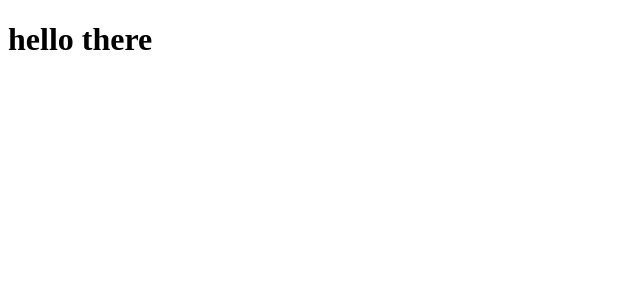
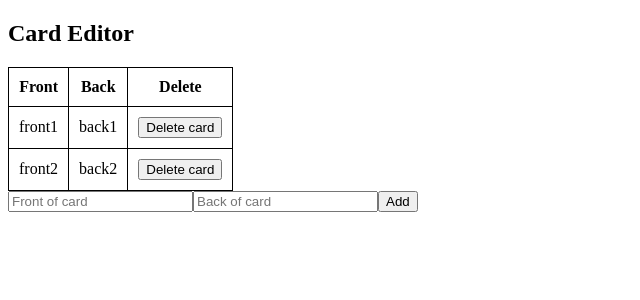
Before and after one commit to caseydara/bootcamp, a React (Create React App) app: page / in a window 1280 px wide. Shown: the top 300 px of the page, without its empty margins (0-640 px from the left). Built offline with nearby package versions, Linux system fonts and the light colour scheme.

Commit message:
part 2 changes

```diff
--- a/src/App.js
+++ b/src/App.js
@@ -1,7 +1,22 @@
-function App() {
-  return (
-    <h1>hello there</h1>
-  );
+import React from 'react';
+// import { findRenderedDOMComponentWithClass } from 'react-dom/test-utils';
+import CardEditor from './CardEditor';
+class App extends React.Component {
+
+  constructor(props){
+    super(props);
+    this.state = {
+      cards: [
+        { front: 'front1', back: 'back1'},
+        { front: 'front2', back: 'back2'},
+      ],
+    };
+
+  }
+  render(){
+    return <CardEditor cards = {this.state.cards}/>;
+
+  }
 }
 
 export default App;
--- /dev/null
+++ b/src/CardEditor.css
@@ -0,0 +1,14 @@
+table,
+td,
+th {
+    border: 1px solid black;
+}
+
+table{
+    border-collapse: collapse;
+}
+
+td,
+th {
+    padding: 10px;
+}
--- /dev/null
+++ b/src/CardEditor.js
@@ -0,0 +1,58 @@
+import React from 'react';
+import './CardEditor.css';
+
+class CardEditor extends React.Component {
+    constructor(props){
+        super(props);
+        this.state = {front: '', back: ''}
+    }
+
+    handleFrontChange = event => {
+        console.log(event.target.name);
+        this.setState({[event.target.name]: event.target.value });
+    }
+    handleBackChange = event => {
+        console.log(event.target.value);
+        this.setState({ back: event.target.value });
+    }
+    render() {
+        const cards = this.props.cards.map((card, index) => {
+            return(
+                <tr key={index}>
+                    <td>{card.front}</td>
+                    <td>{card.back}</td>
+                    <td>
+                        <button>Delete card</button>
+                    </td>
+                </tr>
+            );
+
+        });
+
+        return (
+            <div>
+                <h2>Card Editor</h2>
+                <table>
+                    <thead>
+                        <tr>
+                            <th>Front</th>
+                            <th>Back</th>
+                            <th>Delete</th>
+                        </tr>
+                    </thead>
+                    <tbody>{cards}</tbody>
+                </table>
+                <input
+                name="front"
+                onChange={this.handleFrontChange} placeholder='Front of card' value={this.state.front}/>
+                <input
+                name ="back"
+                onChange={this.handleBackChange} placeholder='Back of card' value={this.state.back}/>
+                <button>Add</button>
+            </div>
+        );
+    }
+
+}
+
+export default CardEditor;
```
